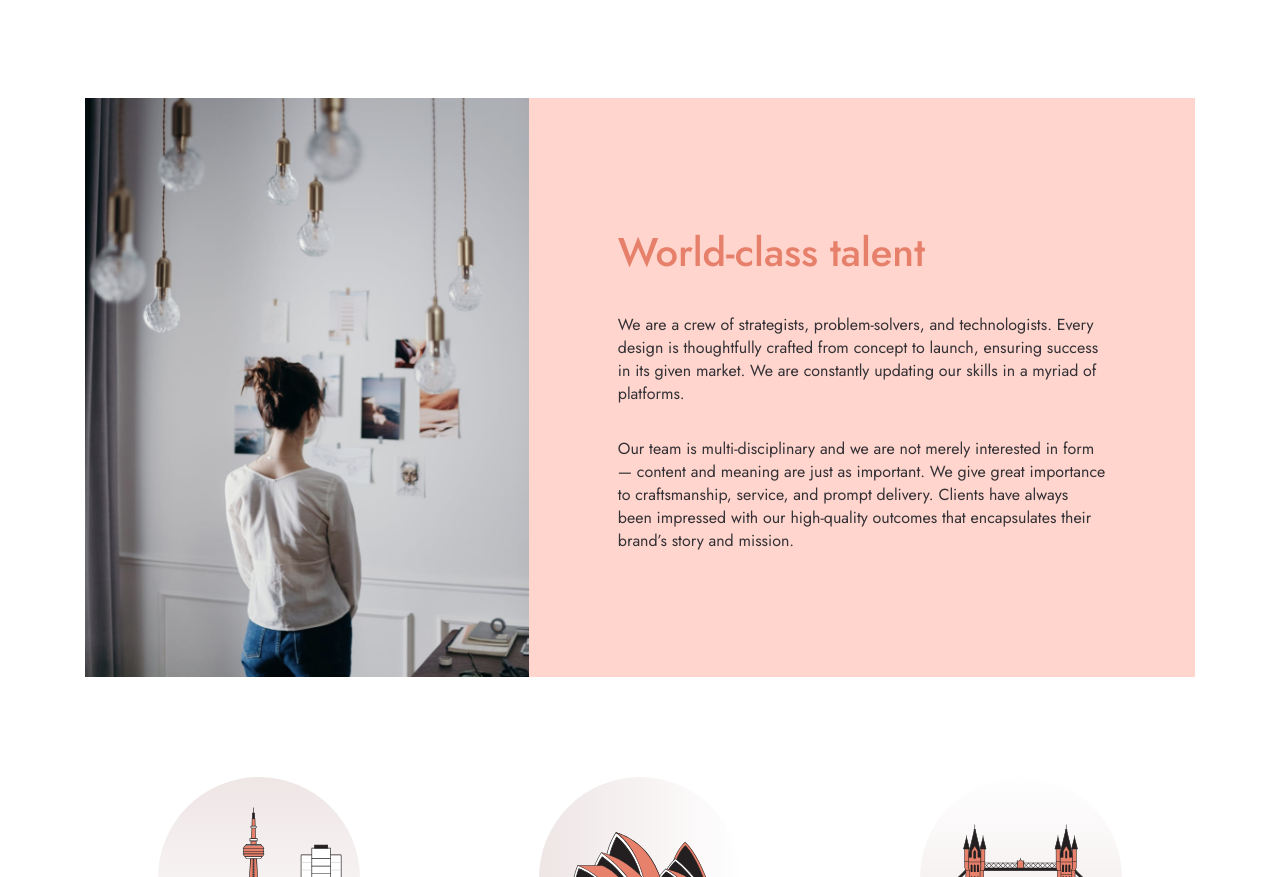
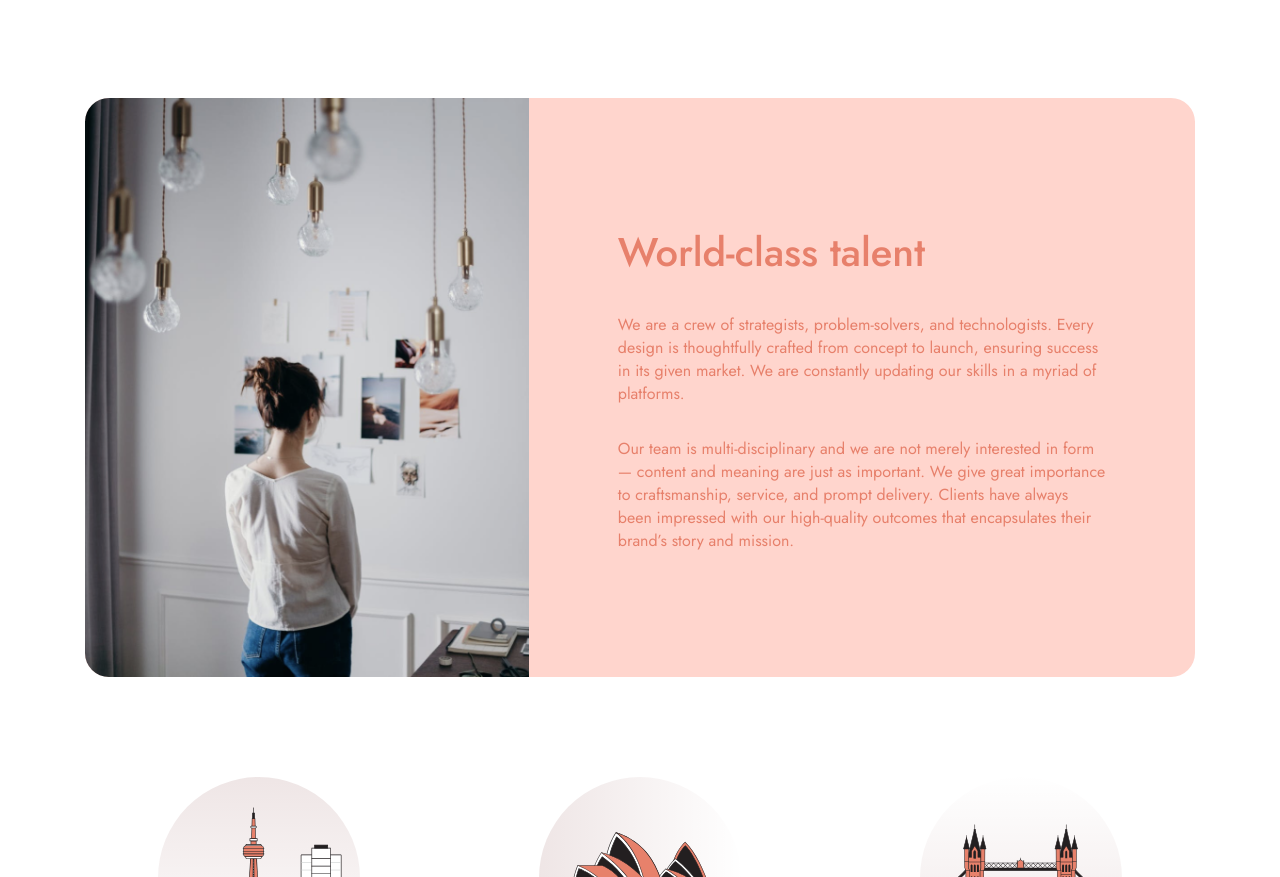
Before and after one commit to DanyloOhurtsov/Designo, a React (Create React App) app: page /our-company in a window 1280 px wide. Shown: the part 642-1519 px from the top of the page. Built offline with nearby package versions, Linux system fonts and the light colour scheme; the HTML template or start-up script is replaced by a standard one.

Commit message:
Minor changes | OurCompanyPage
Changes:
- Add border radius for talent section

```diff
--- a/src/pages/OurCompanyPage/ourCompany.module.scss
+++ b/src/pages/OurCompanyPage/ourCompany.module.scss
@@ -50,6 +50,8 @@
         margin-top: 100px;
         display: flex;
         background-color: $color_VeryLightPeach;
+        border-radius: 24px;
+        overflow: hidden;
         .imageSection {
             width: 40%;
             overflow: hidden;
@@ -72,7 +74,7 @@
             }
             .mainText {
                 margin-top: 32px;
-                color: $color_darkGrey;
+                color: $color_Peach;
                 font-size: $size_16;
                 font-weight: $weight_400;
             }
```
